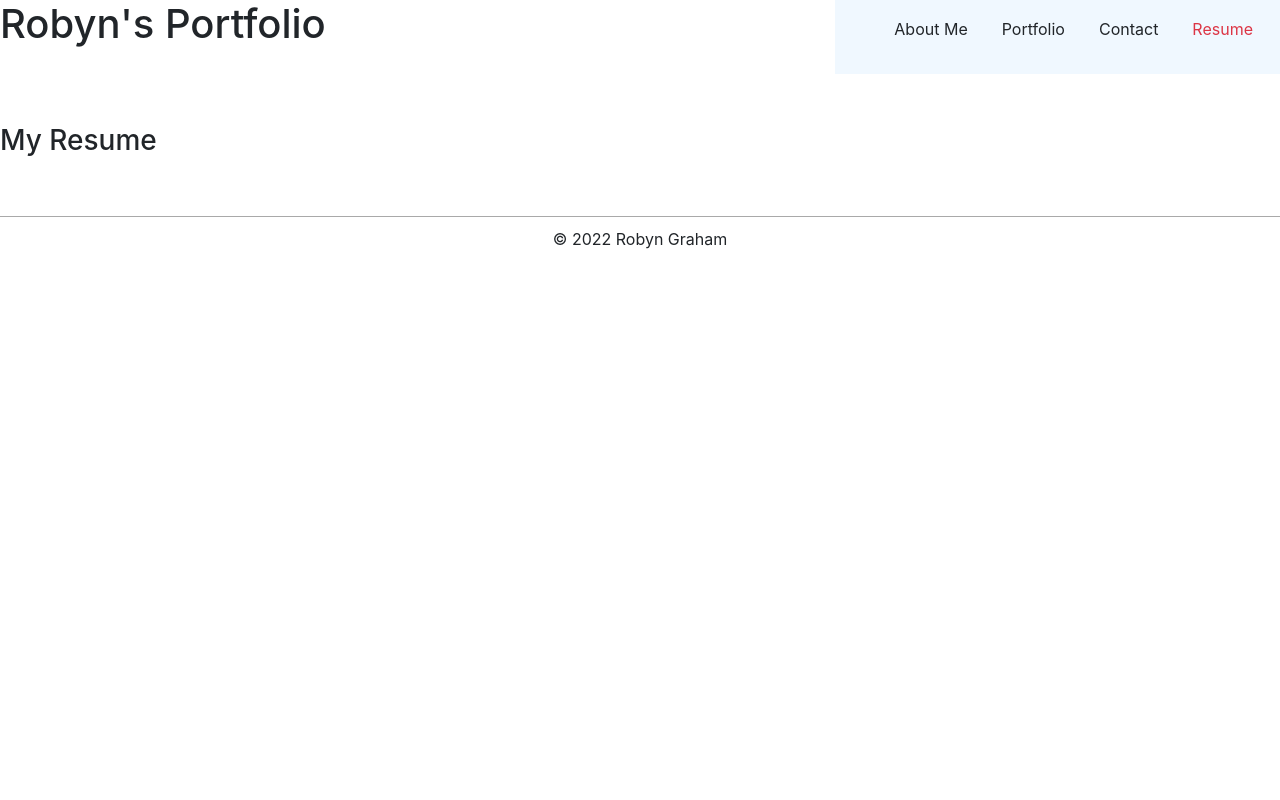
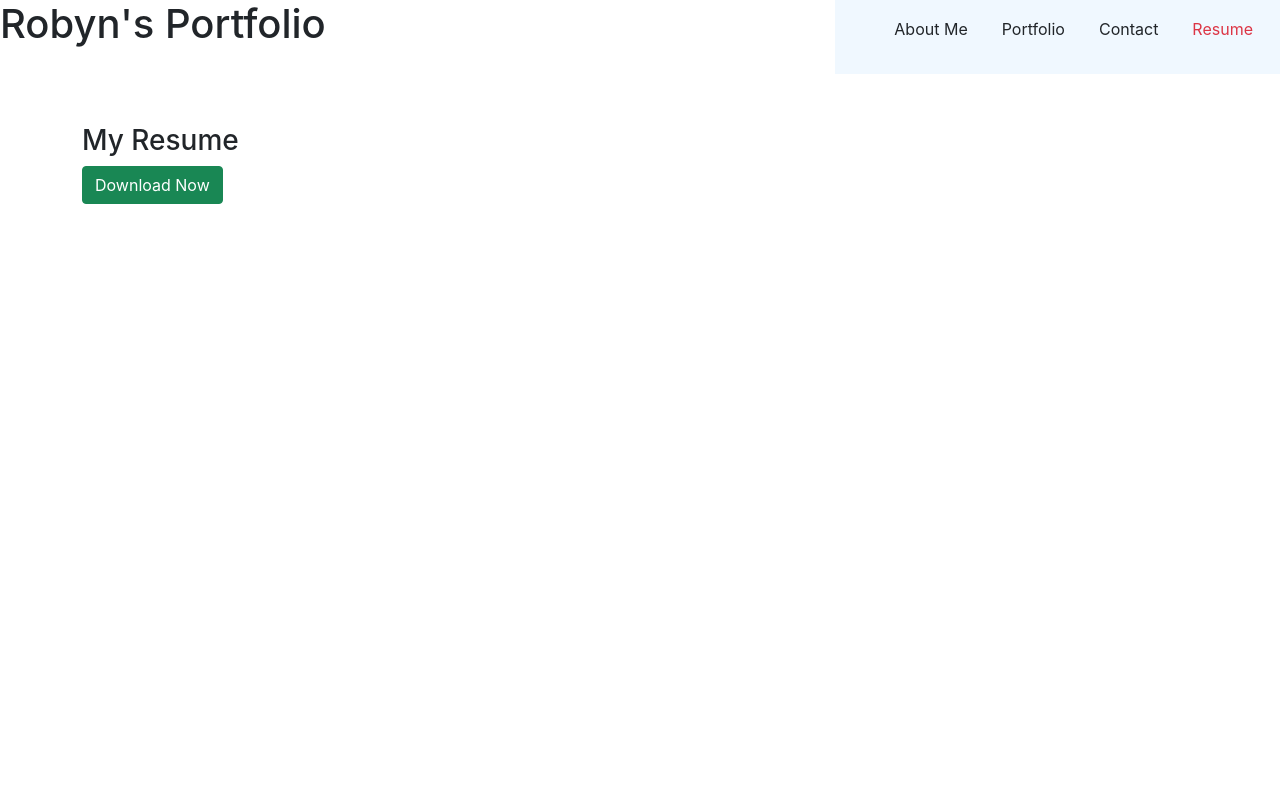
Before and after one commit to robyng/my-portfolio-with-react, a React (Create React App) app: page / in a window 1280 px wide. Both pictures are taken after a click on the item "Resume". Shown: the top 800 px of the page. Built offline with nearby package versions, Linux system fonts and the light colour scheme.

Commit message:
make footer stick to bottom, add resume download, add background image photo for later

```diff
--- a/src/App.css
+++ b/src/App.css
@@ -195,8 +195,18 @@ header {
   margin-bottom: 50px;
 }
 
+
+.hello {
+    min-height: 100vh;
+}
+
+.content-wrap {
+  padding-bottom: 2.5rem;
+}
+
 footer {
-  margin-top: 50px;
+  bottom: 0;
+  width: 100%;
   border-top: 1px solid darkgray;
   padding: 10px;
   text-align: center;
--- a/src/App.js
+++ b/src/App.js
@@ -2,7 +2,6 @@ import './App.css';
 import React, { useState } from 'react';
 import Header from './components/Header'
 import Nav from './components/Nav'
-// import Project from './components/Project'
 import Footer from './components/Footer'
 import About from './components/About'
 import Portfolio from './components/Portfolio'
@@ -29,7 +28,7 @@ function App() {
     } else if (currentPage === "Contact") {
       return <Contact />
 
-    }else if (currentPage === "Resume") {
+    } else if (currentPage === "Resume") {
       return <Resume />
     }
   }
@@ -42,12 +41,14 @@ function App() {
           setCurrentPage={setCurrentPage}
         ></Nav>
       </Header>
+      <div className='hello'>
 
           {displayPage()}
           {/* <Practice></Practice> */}
 
+      </div>
+          <Footer></Footer>
 
-      <Footer></Footer>
     </div>
   );
 }
--- a/src/components/Contact/index.js
+++ b/src/components/Contact/index.js
@@ -40,7 +40,7 @@ function Contact() {
     }
 
     return (
-        <section>
+        <section class="container">
             <h1>Contact me</h1>
             <form id="contact-form" onSubmit={handleSubmit}>
                 <div>
--- a/src/components/Resume/index.js
+++ b/src/components/Resume/index.js
@@ -1,9 +1,14 @@
 import React from 'react';
+import resume from '../../assets/images/robyn-graham-resume.pdf'
 
 function Resume() {
     return(
-        <section className="d-flex justify-content-between">
+        <section className="container">
           <h3>My Resume</h3>
+          <div className='download'>
+          <a href={resume} target="_blank" rel="noreferrer"> <button className='btn btn-success  float-left'>Download Now</button></a>
+          </div>
+
         </section>
     )
 }
```
Also changed, not shown: src/assets/images/jelly-fish-pexels-nidhi-shah-3616252.jpg (added), 1 other file (tests, documents, lock files or other folders). Lines whose indentation alone changed are shown as unchanged.
